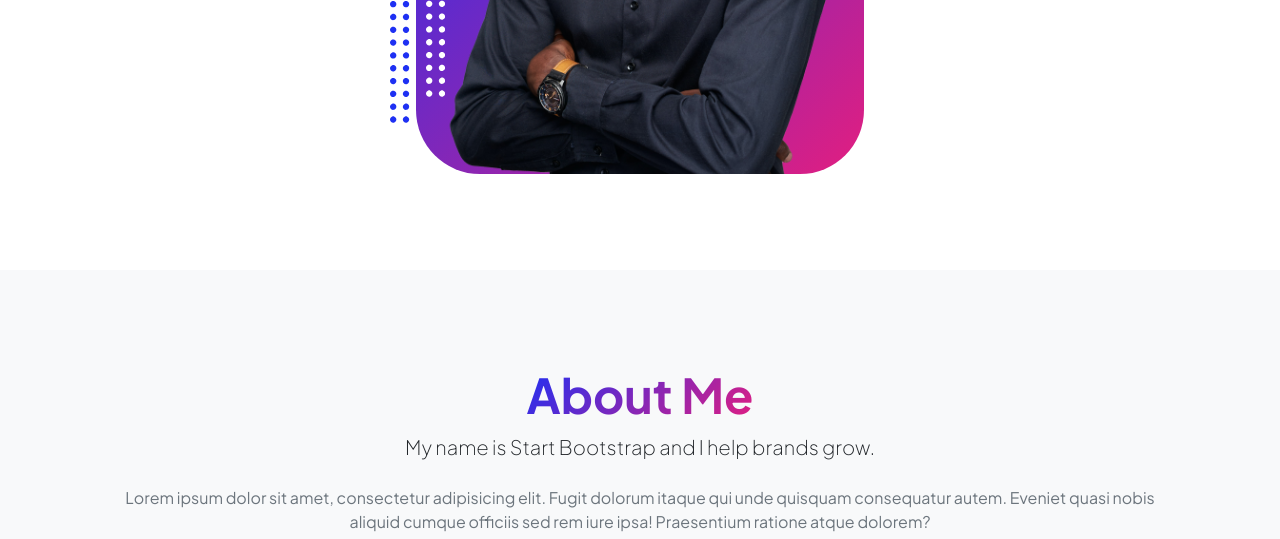
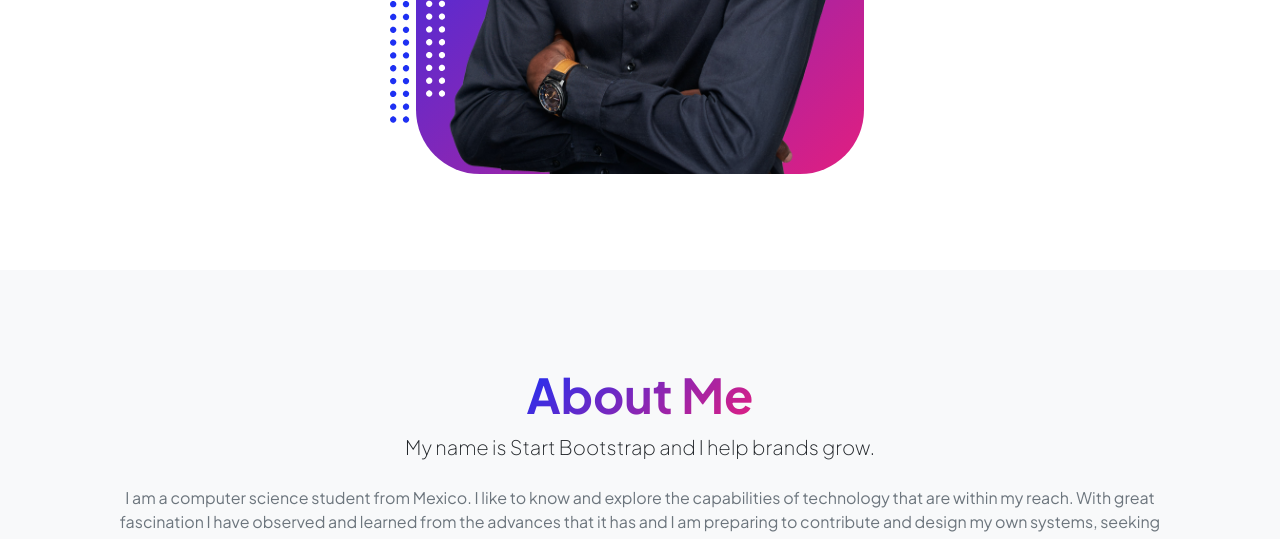
Before and after one commit to Deivid182/elsrdelanoche.github.io, a website: page dist/index.html in a window 1280 px wide. Shown: the part 795-1334 px from the top of the page. Drawn offline with nearby package versions, Linux system fonts and the light colour scheme.

Commit message:
Update index.html

```diff
--- a/dist/index.html
+++ b/dist/index.html
@@ -183,7 +183,7 @@
                             <div class="text-center my-5">
                                 <h2 class="display-5 fw-bolder"><span class="text-gradient d-inline">About Me</span></h2>
                                 <p class="lead fw-light mb-4">My name is Start Bootstrap and I help brands grow.</p>
-                                <p class="text-muted">Lorem ipsum dolor sit amet, consectetur adipisicing elit. Fugit dolorum itaque qui unde quisquam consequatur autem. Eveniet quasi nobis aliquid cumque officiis sed rem iure ipsa! Praesentium ratione atque dolorem?</p>
+                                <p class="text-muted">I am a computer science student from Mexico. I like to know and explore the capabilities of technology that are within my reach. With great fascination I have observed and learned from the advances that it has and I am preparing to contribute and design my own systems, seeking solutions to new problems.</p>
                                 <div class="d-flex justify-content-center fs-2 gap-4">
                                     <a class="text-gradient" href="#!"><i class="bi bi-twitter"></i></a>
                                     <a class="text-gradient" href="#!"><i class="bi bi-linkedin"></i></a>
```
